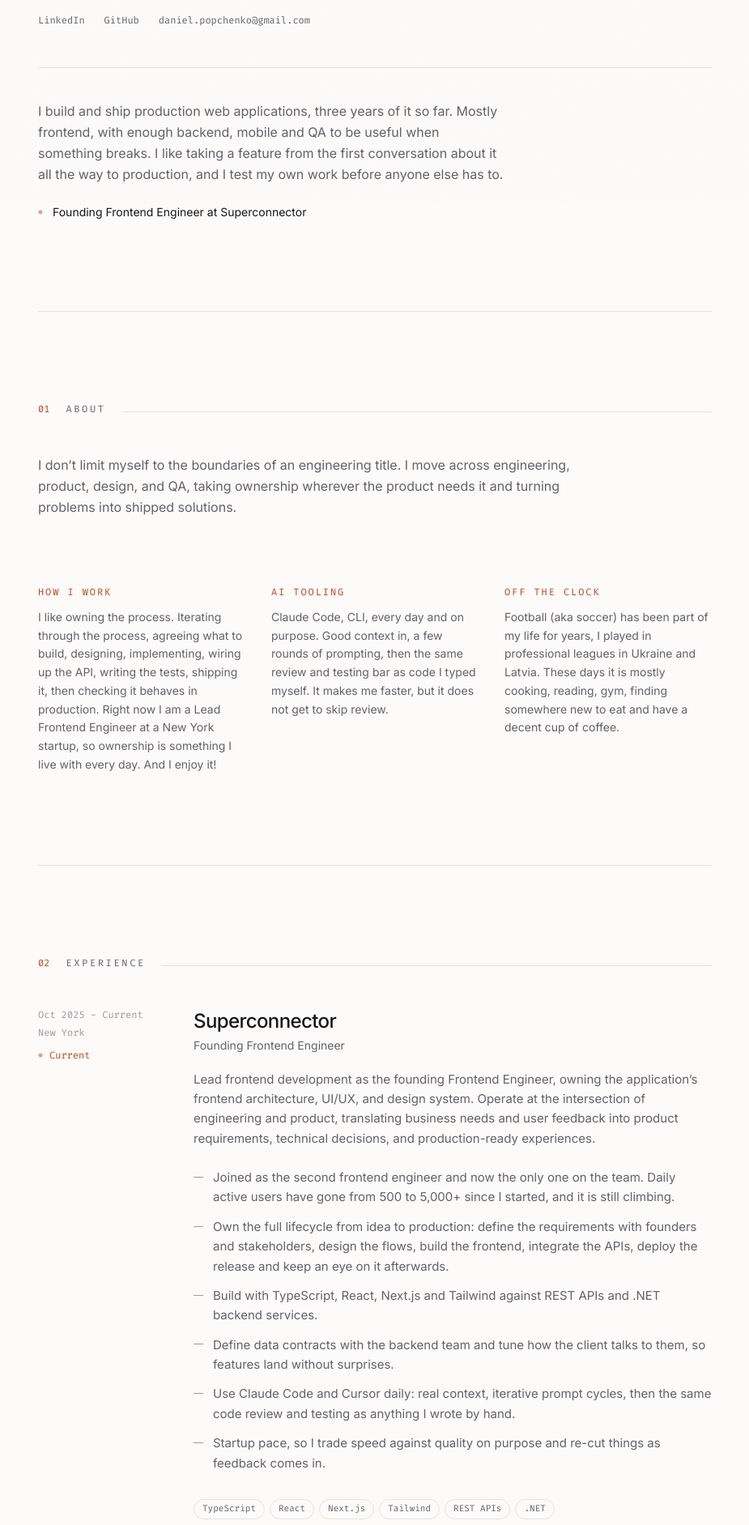
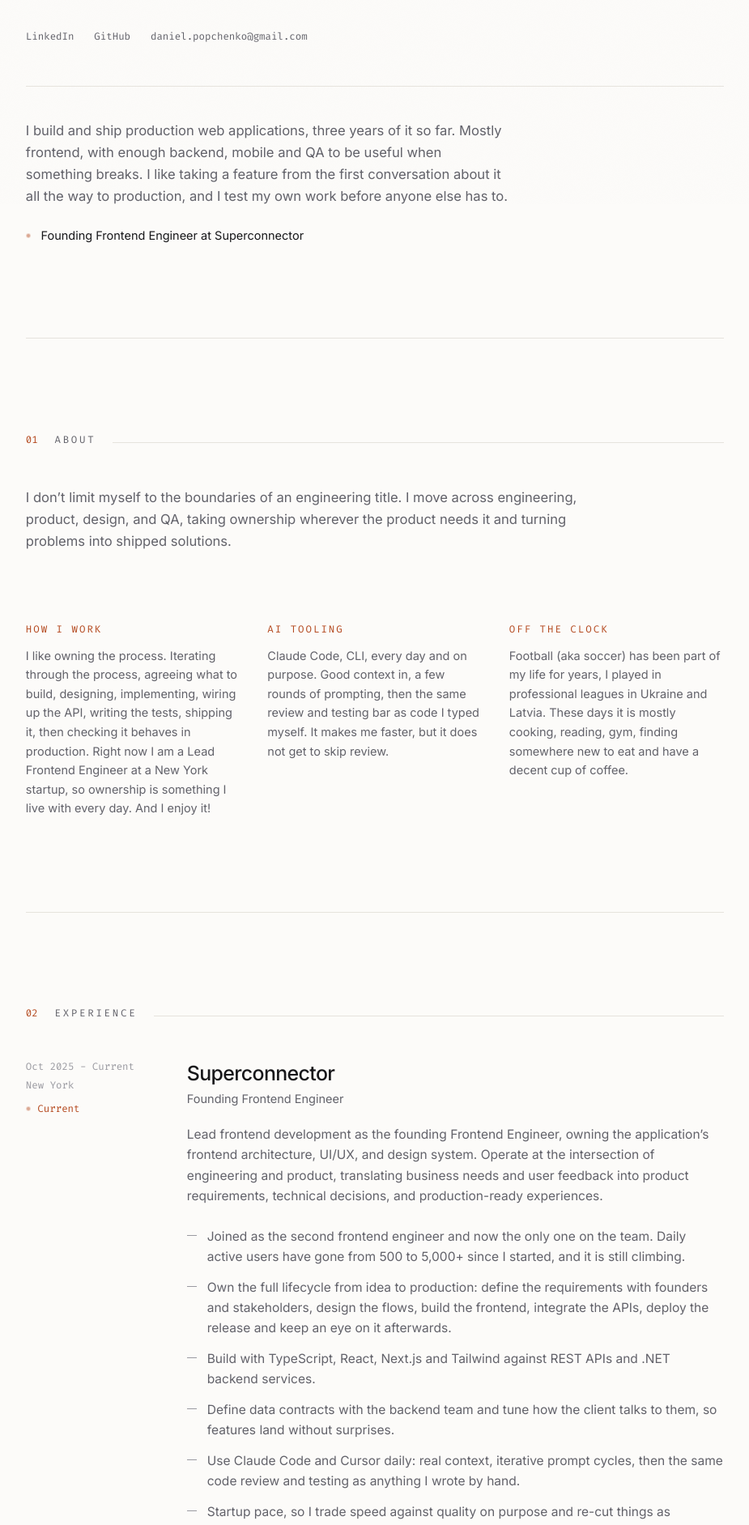
Before and after one commit to DanielPopchenko/daniil-personal-website, a React (Vite) app: page / in a window 1280 px wide. Shown: the part 548-2431 px from the top of the page at 81% size, without its empty margins (177-1102 px from the left). Built offline with nearby package versions, Linux system fonts and the light colour scheme.

Commit message:
improved text readability

```diff
--- a/src/components/About.jsx
+++ b/src/components/About.jsx
@@ -31,7 +31,7 @@ export default function About() {
         {notes.map(({ label, body }, index) => (
           <Reveal key={label} delay={index * 90} className=" pt-5">
             <h3 className="font-mono text-xs uppercase tracking-[0.16em] text-accent">{label}</h3>
-            <p className="mt-3 text-[15px] leading-relaxed text-muted sm:text-sm">{body}</p>
+            <p className="mt-3 text-[0.9375rem] leading-relaxed text-muted sm:text-sm">{body}</p>
           </Reveal>
         ))}
       </div>
--- a/src/components/Education.jsx
+++ b/src/components/Education.jsx
@@ -27,14 +27,14 @@ export default function Education() {
           delay={index * 80}
           className="grid gap-4 border-t border-line py-8 first:border-t-0 first:pt-0 sm:grid-cols-[9.5rem_1fr] sm:gap-10"
         >
-          <div className="font-mono text-[13px] text-faint sm:text-xs">
+          <div className="font-mono text-[0.8125rem] text-faint sm:text-xs">
             <p>{period}</p>
             <p className="mt-1.5">{location}</p>
           </div>
           <div>
             <h3 className="text-xl font-medium tracking-tight sm:text-lg">{school}</h3>
-            <p className="mt-1 text-[15px] text-muted sm:text-sm">{degree}</p>
-            <p className="mt-4 max-w-2xl text-base leading-relaxed text-muted sm:text-[15px]">
+            <p className="mt-1 text-[0.9375rem] text-muted sm:text-sm">{degree}</p>
+            <p className="mt-4 max-w-2xl text-base leading-relaxed text-muted sm:text-[0.9375rem]">
               {body}
             </p>
           </div>
--- a/src/components/Experience.jsx
+++ b/src/components/Experience.jsx
@@ -10,7 +10,7 @@ function Role({ job, delay }) {
       delay={delay}
       className="group grid gap-6 border-t border-line py-12 first:border-t-0 first:pt-0 sm:grid-cols-[9.5rem_1fr] sm:gap-10"
     >
-      <div className="font-mono text-[13px] text-faint sm:text-xs">
+      <div className="font-mono text-[0.8125rem] text-faint sm:text-xs">
         <p className="transition-colors duration-500 group-hover:text-ink">{job.period}</p>
         <p className="mt-1.5">{job.location}</p>
         {job.current && (
@@ -27,9 +27,9 @@ function Role({ job, delay }) {
 
       <div>
         <h3 className="text-2xl font-medium tracking-tight">{job.company}</h3>
-        <p className="mt-1 text-[15px] text-muted sm:text-sm">{job.role}</p>
+        <p className="mt-1 text-[0.9375rem] text-muted sm:text-sm">{job.role}</p>
 
-        <p className="mt-5 max-w-2xl text-base leading-relaxed text-muted sm:text-[15px]">
+        <p className="mt-5 max-w-2xl text-base leading-relaxed text-muted sm:text-[0.9375rem]">
           {job.summary}
         </p>
 
@@ -37,7 +37,7 @@ function Role({ job, delay }) {
           {job.points.map((point) => (
             <li
               key={point}
-              className="relative pl-6 text-base leading-relaxed text-muted before:absolute before:left-0 before:top-[0.72em] before:h-px before:w-3 before:bg-faint sm:text-[15px]"
+              className="relative pl-6 text-base leading-relaxed text-muted before:absolute before:left-0 before:top-[0.72em] before:h-px before:w-3 before:bg-faint sm:text-[0.9375rem]"
             >
               {point}
             </li>
--- a/src/components/Footer.jsx
+++ b/src/components/Footer.jsx
@@ -2,7 +2,7 @@ import { EMAIL, openEmail, socials } from '../data/profile';
 
 export default function Footer() {
   return (
-    <footer className="border-t border-line py-10 font-mono text-[13px] text-faint sm:text-xs">
+    <footer className="border-t border-line py-10 font-mono text-[0.8125rem] text-faint sm:text-xs">
       <div className="flex flex-col gap-8 sm:flex-row sm:items-end sm:justify-between">
         <div>
           <p className="uppercase tracking-[0.16em]">Get in touch</p>
--- a/src/components/Hero.jsx
+++ b/src/components/Hero.jsx
@@ -4,7 +4,7 @@ export default function Hero() {
   return (
     <section id="top" className="pt-32 pb-20 sm:pt-40 sm:pb-28">
       <p
-        className="rise font-mono text-[13px] uppercase tracking-[0.16em] text-faint sm:text-xs sm:tracking-[0.22em]"
+        className="rise font-mono text-[0.8125rem] uppercase tracking-[0.16em] text-faint sm:text-xs sm:tracking-[0.22em]"
         style={{ animationDelay: '80ms' }}
       >
         New York City.
@@ -27,8 +27,8 @@ export default function Hero() {
       </p>
 
       <div
-        className="rise mt-10 flex flex-wrap items-center gap-x-6 gap-y-3 font-mono text-[13px] sm:text-xs"
-        style={{ animationDelay: '620ms' }}
+        className="rise mt-10 flex flex-wrap items-center gap-x-6 gap-y-3 font-mono text-[0.8125rem] sm:text-xs"
+        style={{ animationDelay: '360ms' }}
       >
         {socials.map(({ label, href }) => (
           <a
@@ -52,14 +52,14 @@ export default function Hero() {
 
       <div
         className="rule-in mt-12 h-px w-full bg-line"
-        style={{ animationDelay: '360ms' }}
+        style={{ animationDelay: '460ms' }}
         aria-hidden="true"
       />
 
       <div className="max-w-xl">
         <p
           className="rise mt-10 text-base leading-relaxed text-muted"
-          style={{ animationDelay: '460ms' }}
+          style={{ animationDelay: '560ms' }}
         >
           I build and ship production web applications, three years of it so far. Mostly frontend,
           with enough backend, mobile and QA to be useful when something breaks. I like taking a
@@ -68,8 +68,8 @@ export default function Hero() {
         </p>
 
         <p
-          className="rise mt-6 flex items-center gap-3 text-[15px] text-ink sm:text-sm"
-          style={{ animationDelay: '540ms' }}
+          className="rise mt-6 flex items-center gap-3 text-[0.9375rem] text-ink sm:text-sm"
+          style={{ animationDelay: '640ms' }}
         >
           <span
             className="h-1.5 w-1.5 shrink-0 rounded-full bg-accent"
--- a/src/components/Nav.jsx
+++ b/src/components/Nav.jsx
@@ -117,7 +117,7 @@ export default function Nav() {
           ))}
 
           <div
-            className={`mt-10 flex flex-col gap-3 font-mono text-[13px] transition-all duration-500 ease-out ${
+            className={`mt-10 flex flex-col gap-3 font-mono text-[0.8125rem] transition-all duration-500 ease-out ${
               open ? 'translate-y-0 opacity-100' : 'translate-y-3 opacity-0'
             }`}
             style={{ transitionDelay: `${open ? 140 + links.length * 70 : 0}ms` }}
--- a/src/components/Section.jsx
+++ b/src/components/Section.jsx
@@ -4,8 +4,8 @@ export default function Section({ id, index, title, children }) {
   return (
     <section id={id} className="scroll-mt-24 border-t border-line py-20 sm:py-28">
       <Reveal className="mb-12 flex items-baseline gap-5">
-        <span className="font-mono text-[13px] text-accent sm:text-xs">{index}</span>
-        <h2 className="font-mono text-[13px] uppercase tracking-[0.18em] text-muted sm:text-xs sm:tracking-[0.22em]">
+        <span className="font-mono text-[0.8125rem] text-accent sm:text-xs">{index}</span>
+        <h2 className="font-mono text-[0.8125rem] uppercase tracking-[0.18em] text-muted sm:text-xs sm:tracking-[0.22em]">
           {title}
         </h2>
         <span className="h-px flex-1 bg-line" />
--- a/src/components/Skills.jsx
+++ b/src/components/Skills.jsx
@@ -73,10 +73,10 @@ export default function Skills() {
             delay={index * 70}
             className="grid gap-3 border-t border-line py-6 first:border-t-0 first:pt-0 sm:grid-cols-[9.5rem_1fr] sm:gap-10"
           >
-            <dt className="font-mono text-[13px] uppercase tracking-[0.16em] text-faint sm:text-xs">
+            <dt className="font-mono text-[0.8125rem] uppercase tracking-[0.16em] text-faint sm:text-xs">
               {label}
             </dt>
-            <dd className="flex flex-wrap gap-x-5 gap-y-2 text-base text-muted sm:text-[15px]">
+            <dd className="flex flex-wrap gap-x-5 gap-y-2 text-base text-muted sm:text-[0.9375rem]">
               {items.map((item) => (
                 <span key={item} className="transition-colors duration-300 hover:text-ink">
                   {item}
--- a/src/components/Tag.jsx
+++ b/src/components/Tag.jsx
@@ -1,6 +1,6 @@
 export default function Tag({ children }) {
   return (
-    <li className="rounded-full border border-line px-2.5 py-1 font-mono text-xs text-muted transition-colors duration-300 hover:border-ink hover:text-ink sm:text-[11px]">
+    <li className="rounded-full border border-line px-2.5 py-1 font-mono text-xs text-muted transition-colors duration-300 hover:border-ink hover:text-ink sm:text-[0.6875rem]">
       {children}
     </li>
   );
--- a/src/index.css
+++ b/src/index.css
@@ -23,6 +23,10 @@
   html {
     scroll-behavior: smooth;
     -webkit-text-size-adjust: 100%;
+    /* Everything below is sized in rem, so this scales type, spacing and the
+       content column together on large monitors. Stays at the user's base size
+       below ~1024px so phone and laptop layouts are untouched. */
+    font-size: clamp(1rem, 0.854rem + 0.228vw, 1.25rem);
   }
 
   body {
```
